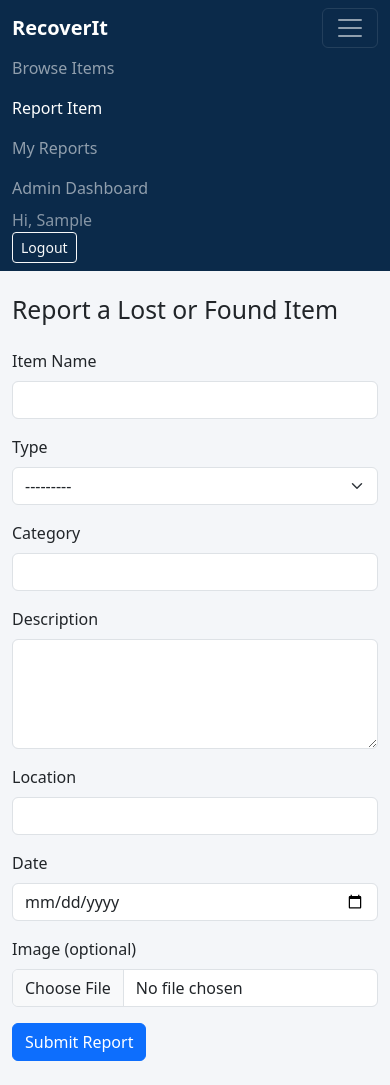
After one commit to seano-0222/RecoverIt, a Django app: a page that uses templates/public_base.html in a window 390 px wide, after a click that opens the changed part. The commit adds this page. Run offline with Django 5.2, Linux system fonts and the light colour scheme; the visitor is signed in with stand-in values (Sample User, id 1); parts of the project's set-up code (start-up, migrations or seed data) failed here and were passed over.

Commit message:
Add lost & found item browsing and reporting
Implement core lost & found functionality with public item browsing, reporting, and personal item management. Includes ItemForm for data validation, three views (home, report_item, my_items), and responsive templates. Updates authentication flow to redirect staff to dashboard and users to home after login. Creates new public_base.html template for public-facing pages.

```diff
--- /dev/null
+++ b/lostfound/forms.py
@@ -0,0 +1,17 @@
+from django import forms
+from .models import Item
+
+
+class ItemForm(forms.ModelForm):
+    class Meta:
+        model = Item
+        fields = ['item_name', 'category', 'description', 'type', 'location', 'date_reported', 'image']
+        widgets = {
+            'item_name': forms.TextInput(attrs={'class': 'form-control'}),
+            'category': forms.TextInput(attrs={'class': 'form-control'}),
+            'description': forms.Textarea(attrs={'class': 'form-control', 'rows': 4}),
+            'type': forms.Select(attrs={'class': 'form-select'}),
+            'location': forms.TextInput(attrs={'class': 'form-control'}),
+            'date_reported': forms.DateInput(attrs={'class': 'form-control', 'type': 'date'}),
+            'image': forms.ClearableFileInput(attrs={'class': 'form-control'}),
+        }
--- a/lostfound/urls.py
+++ b/lostfound/urls.py
@@ -4,5 +4,7 @@ from . import views
 app_name = 'lostfound'
 
 urlpatterns = [
-    # path('', views.index, name='index'),
+    path('', views.home, name='home'),
+    path('report/', views.report_item, name='report_item'),
+    path('my-items/', views.my_items, name='my_items'),
 ]
--- a/lostfound/views.py
+++ b/lostfound/views.py
@@ -1,3 +1,42 @@
-from django.shortcuts import render
+from django.shortcuts import render, redirect
+from django.contrib.auth.decorators import login_required
+from django.contrib import messages
+from .models import Item
+from .forms import ItemForm
 
-# Views for reporting/browsing lost & found items will go here in a later step.
+
+@login_required
+def home(request):
+    items = Item.objects.all().order_by('-created_at')
+
+    item_type = request.GET.get('type')
+    if item_type in ('lost', 'found'):
+        items = items.filter(type=item_type)
+
+    query = request.GET.get('q')
+    if query:
+        items = items.filter(item_name__icontains=query)
+
+    return render(request, 'lostfound/home.html', {'items': items})
+
+
+@login_required
+def report_item(request):
+    if request.method == 'POST':
+        form = ItemForm(request.POST, request.FILES)
+        if form.is_valid():
+            item = form.save(commit=False)
+            item.user = request.user
+            item.save()
+            messages.success(request, 'Item reported successfully.')
+            return redirect('lostfound:home')
+    else:
+        form = ItemForm()
+
+    return render(request, 'lostfound/report_item.html', {'form': form})
+
+
+@login_required
+def my_items(request):
+    items = Item.objects.filter(user=request.user).order_by('-created_at')
+    return render(request, 'lostfound/my_items.html', {'items': items})
--- a/templates/base.html
+++ b/templates/base.html
@@ -31,6 +31,9 @@
             <li>
                 <a href="{% url 'dashboard:items' %}" class="nav-link {% if request.resolver_match.url_name == 'items' %}active{% endif %}">Items</a>
             </li>
+            <li>
+                <a href="{% url 'lostfound:home' %}" class="nav-link {% if request.resolver_match.url_name == 'items' %}active{% endif %}">Home</a>
+            </li>
         </ul>
         <hr class="text-secondary">
         <form method="post" action="{% url 'accounts:logout' %}">
--- /dev/null
+++ b/templates/lostfound/report_item.html
@@ -0,0 +1,40 @@
+{% extends 'public_base.html' %}
+{% block title %}Report an Item{% endblock %}
+{% block content %}
+<h2 class="mb-4">Report a Lost or Found Item</h2>
+
+<form method="post" enctype="multipart/form-data" class="col-md-8">
+    {% csrf_token %}
+
+    <div class="mb-3">
+        <label class="form-label">Item Name</label>
+        {{ form.item_name }}
+    </div>
+    <div class="mb-3">
+        <label class="form-label">Type</label>
+        {{ form.type }}
+    </div>
+    <div class="mb-3">
+        <label class="form-label">Category</label>
+        {{ form.category }}
+    </div>
+    <div class="mb-3">
+        <label class="form-label">Description</label>
+        {{ form.description }}
+    </div>
+    <div class="mb-3">
+        <label class="form-label">Location</label>
+        {{ form.location }}
+    </div>
+    <div class="mb-3">
+        <label class="form-label">Date</label>
+        {{ form.date_reported }}
+    </div>
+    <div class="mb-3">
+        <label class="form-label">Image (optional)</label>
+        {{ form.image }}
+    </div>
+
+    <button type="submit" class="btn btn-primary">Submit Report</button>
+</form>
+{% endblock %}
--- /dev/null
+++ b/templates/public_base.html
@@ -0,0 +1,64 @@
+{% load static %}
+<!DOCTYPE html>
+<html lang="en">
+<head>
+    <meta charset="UTF-8">
+    <meta name="viewport" content="width=device-width, initial-scale=1.0">
+    <title>{% block title %}RecoverIt{% endblock %}</title>
+    <link href="https://cdn.jsdelivr.net/npm/bootstrap@5.3.3/dist/css/bootstrap.min.css" rel="stylesheet">
+    <style>
+        body { background-color: #f4f6f9; }
+        .navbar-brand { font-weight: 700; }
+        .item-card { border-radius: 0.75rem; }
+    </style>
+</head>
+<body>
+<nav class="navbar navbar-expand-lg navbar-dark" style="background-color: #0b2a4a;">
+    <div class="container">
+        <a class="navbar-brand" href="{% url 'lostfound:home' %}">RecoverIt</a>
+        <button class="navbar-toggler" type="button" data-bs-toggle="collapse" data-bs-target="#navMenu">
+            <span class="navbar-toggler-icon"></span>
+        </button>
+        <div class="collapse navbar-collapse" id="navMenu">
+            <ul class="navbar-nav me-auto">
+                <li class="nav-item">
+                    <a class="nav-link {% if request.resolver_match.url_name == 'home' %}active{% endif %}" href="{% url 'lostfound:home' %}">Browse Items</a>
+                </li>
+                <li class="nav-item">
+                    <a class="nav-link {% if request.resolver_match.url_name == 'report_item' %}active{% endif %}" href="{% url 'lostfound:report_item' %}">Report Item</a>
+                </li>
+                <li class="nav-item">
+                    <a class="nav-link {% if request.resolver_match.url_name == 'my_items' %}active{% endif %}" href="{% url 'lostfound:my_items' %}">My Reports</a>
+                </li>
+                {% if request.user.is_staff %}
+                <li class="nav-item">
+                    <a class="nav-link" href="{% url 'dashboard:index' %}">Admin Dashboard</a>
+                </li>
+                {% endif %}
+            </ul>
+            <ul class="navbar-nav">
+                <li class="nav-item d-flex align-items-center">
+                    <span class="text-white-50 me-3">Hi, {{ request.user.first_name|default:request.user.username }}</span>
+                </li>
+                <li class="nav-item">
+                    <form method="post" action="{% url 'accounts:logout' %}">
+                        {% csrf_token %}
+                        <button type="submit" class="btn btn-outline-light btn-sm">Logout</button>
+                    </form>
+                </li>
+            </ul>
+        </div>
+    </div>
+</nav>
+
+<div class="container py-4">
+    {% if messages %}
+        {% for message in messages %}
+            <div class="alert alert-{{ message.tags }}">{{ message }}</div>
+        {% endfor %}
+    {% endif %}
+    {% block content %}{% endblock %}
+</div>
+<script src="https://cdn.jsdelivr.net/npm/bootstrap@5.3.3/dist/js/bootstrap.bundle.min.js"></script>
+</body>
+</html>
```
Also changed, not shown: accounts/views.py (+9 -6 lines), templates/lostfound/home.html (added, +47 -0 lines), templates/lostfound/my_items.html (added, +21 -0 lines).
